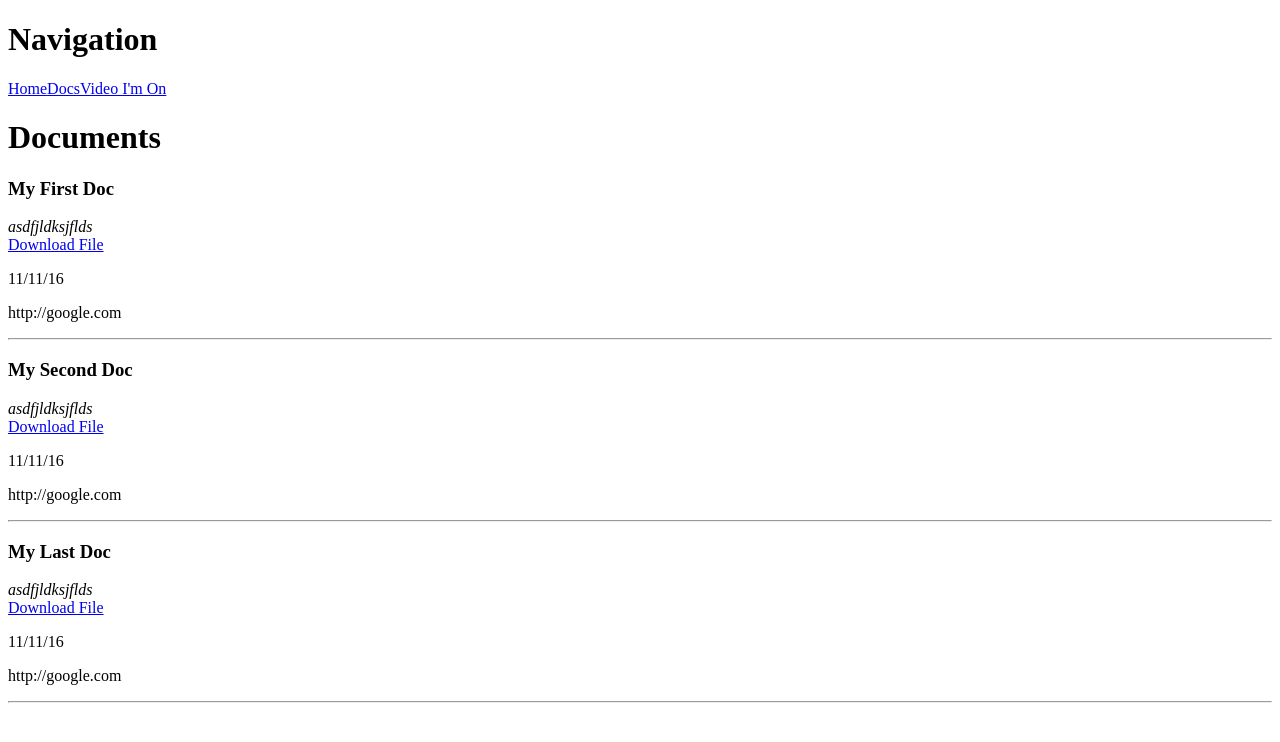
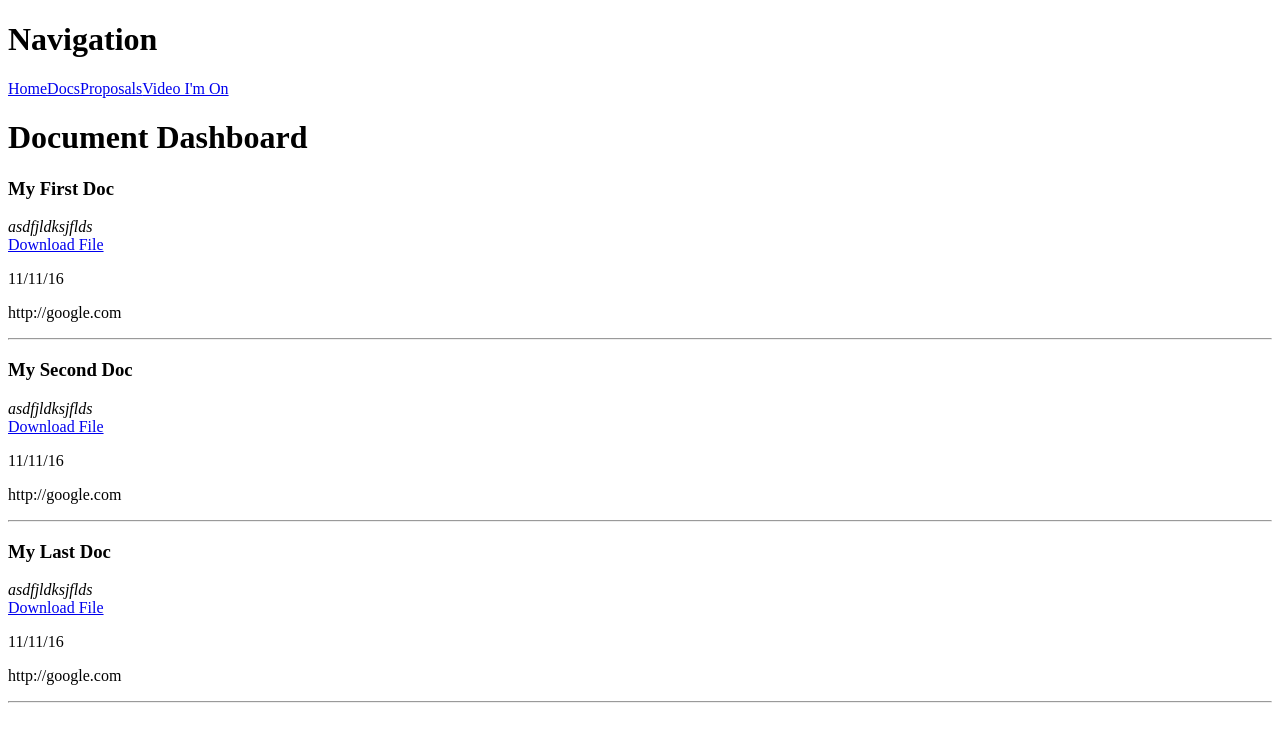
Before and after one commit to DevenClingman/freelance-angular, an Angular app: page /documents in a window 1280 px wide. Shown: the top 742 px of the page. Built offline with nearby package versions, Linux system fonts and the light colour scheme.

Commit message:
added proposal-list component and route then added link to navbar to access route

```diff
--- a/src/app/app-routing.module.ts
+++ b/src/app/app-routing.module.ts
@@ -3,11 +3,13 @@ import { RouterModule, Routes } from '@angular/router';
 
 import { HomepageComponent } from './homepage/homepage.component';
 import { DocumentsComponent } from './documents/documents.component';
+import { ProposalListComponent } from './proposal-list/proposal-list.component';
 
 const routes: Routes = [
   { path: '', redirectTo: '/home', pathMatch: 'full' },
   { path: 'home', component: HomepageComponent },
   { path: 'documents', component: DocumentsComponent },
+  { path: 'proposals', component: ProposalListComponent },
 ]
 
 @NgModule({
--- a/src/app/app.component.html
+++ b/src/app/app.component.html
@@ -2,6 +2,7 @@
 
 <a routerLink="/home">Home</a>
 <a routerLink="/documents">Docs</a>
+<a routerLink="/proposals">Proposals</a>
 <a href="https://rails.devcamp.com/angular-2-rails-5/document-management-component/creating-angular-interface-model-data" target="_blank">Video I'm On</a>
 
 <router-outlet></router-outlet>
--- a/src/app/app.module.ts
+++ b/src/app/app.module.ts
@@ -6,6 +6,8 @@ import { HomepageComponent } from './homepage/homepage.component';
 import { DocumentsComponent } from './documents/documents.component';
 
 import { AppRoutingModule } from './app-routing.module';
+import { ProposalListComponent } from './proposal-list/proposal-list.component';
+
 
 
 
@@ -13,7 +15,8 @@ import { AppRoutingModule } from './app-routing.module';
   declarations: [
     AppComponent,
     HomepageComponent,
-    DocumentsComponent
+    DocumentsComponent,
+    ProposalListComponent,
   ],
   imports: [
     BrowserModule,
--- a/src/app/documents/documents.component.html
+++ b/src/app/documents/documents.component.html
@@ -1,4 +1,4 @@
-<h1>Documents</h1>
+<h1>{{ pageTitle }}</h1>
 
 <div *ngFor="let doc of documents">
   <h3>{{ doc.title }}</h3>
--- a/src/app/documents/documents.component.ts
+++ b/src/app/documents/documents.component.ts
@@ -7,6 +7,7 @@ import { Document } from './document';
   styleUrls: ['./documents.component.css']
 })
 export class DocumentsComponent implements OnInit {
+  pageTitle: string = "Document Dashboard";
 
   documents: Document[] = [
     {
--- /dev/null
+++ b/src/app/proposal-list/proposal-list.component.html
@@ -0,0 +1 @@
+<h1>Proposal List</h1>
```
Also changed, not shown: src/app/proposal-list/proposal-list.component.ts (added, +14 -0 lines), src/app/proposal-list/proposal-list.component.css (added), 1 other file (tests, documents, lock files or other folders).
